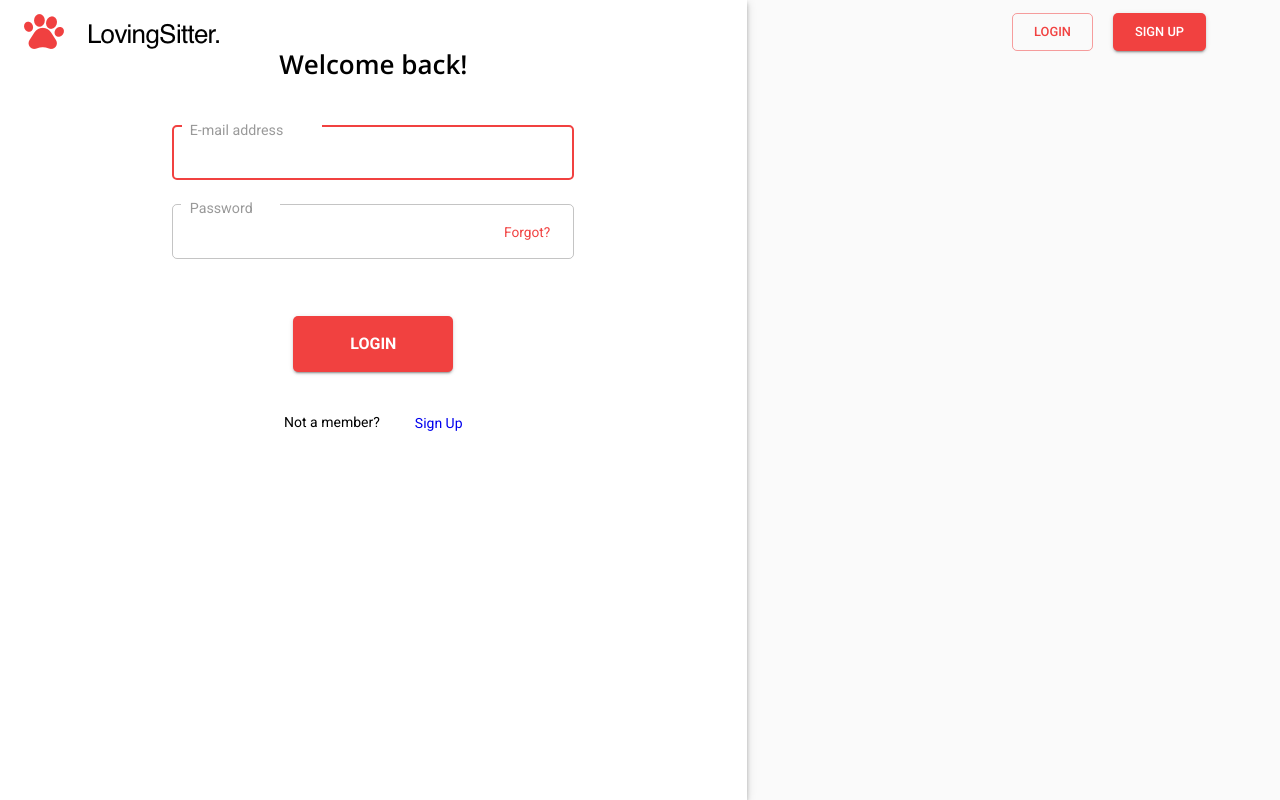
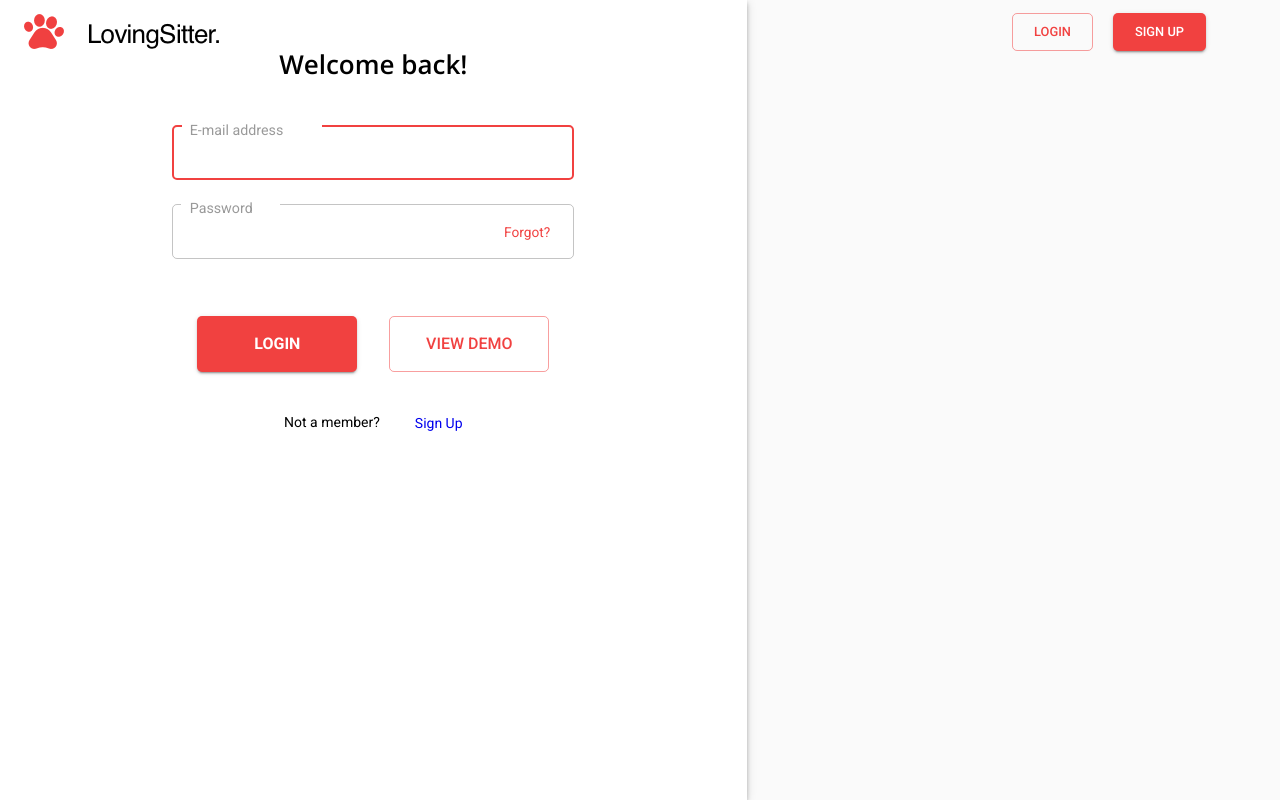
Before and after one commit to hatchways/team-gingerbread, a React (Create React App) app in the folder client/: page /login in a window 1280 px wide. Built offline with nearby package versions, Linux system fonts and the light colour scheme; no server answers.

Commit message:
Added Demo User functionality to Login Component
This functionality requires a user with the following credentials: username: demouser@demouser.com, password: 12345678

```diff
--- a/client/src/pages/Login/Login.tsx
+++ b/client/src/pages/Login/Login.tsx
@@ -35,6 +35,20 @@ export default function Login(): JSX.Element {
     });
   };
 
+  const handleDemo = (email: string, password: string) => {
+    login(email, password).then((data) => {
+      if (data.error) {
+        updateSnackBarMessage(data.error.message);
+      } else if (data.success) {
+        updateLoginContext(data.success);
+      } else {
+        // should not get here from backend but this catch is for an unknown issue
+        console.error({ data });
+        updateSnackBarMessage('An unexpected error occurred. Please try again');
+      }
+    });
+  };
+
   return (
     <Grid container component="main" className={classes.root}>
       <CssBaseline />
@@ -48,7 +62,7 @@ export default function Login(): JSX.Element {
                 </Typography>
               </Grid>
             </Grid>
-            <LoginForm handleSubmit={handleSubmit} />
+            <LoginForm handleSubmit={handleSubmit} handleDemo={handleDemo} />
           </Box>
         </Box>
       </Grid>
--- a/client/src/pages/Login/LoginForm/LoginForm.tsx
+++ b/client/src/pages/Login/LoginForm/LoginForm.tsx
@@ -25,9 +25,10 @@ interface Props {
       password: string;
     }>,
   ) => void;
+  handleDemo: (email: string, password: string) => void;
 }
 
-export default function Login({ handleSubmit }: Props): JSX.Element {
+export default function Login({ handleSubmit, handleDemo }: Props): JSX.Element {
   const classes = useStyles();
 
   return (
@@ -91,6 +92,18 @@ export default function Login({ handleSubmit }: Props): JSX.Element {
             <Button type="submit" size="large" variant="contained" color="primary" className={classes.submit}>
               {isSubmitting ? <CircularProgress style={{ color: 'white' }} /> : 'Login'}
             </Button>
+            <Button
+              type="button"
+              size="large"
+              variant="outlined"
+              color="primary"
+              className={classes.demoButton}
+              onClick={() => {
+                handleDemo('demouser@demouser.com', '12345678');
+              }}
+            >
+              {isSubmitting ? <CircularProgress style={{ color: 'white' }} /> : 'View Demo'}
+            </Button>
           </Box>
           <AuthFooter linkTo="/signup" asideText="Not a member?" btnText="Sign Up" />
         </form>
--- a/client/src/pages/Login/LoginForm/useStyles.ts
+++ b/client/src/pages/Login/LoginForm/useStyles.ts
@@ -29,6 +29,15 @@ const useStyles = makeStyles((theme) => ({
     backgroundColor: '#f14140',
     fontWeight: 'bold',
   },
+  demoButton: {
+    margin: theme.spacing(3, 2, 2),
+    padding: 10,
+    width: 160,
+    height: 56,
+    borderRadius: theme.shape.borderRadius,
+    marginTop: 49,
+    fontSize: 16,
+  },
 }));
 
 export default useStyles;
```
